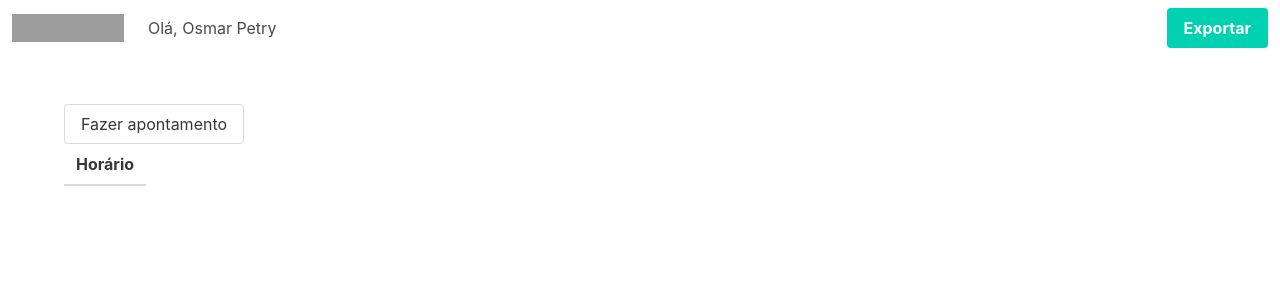
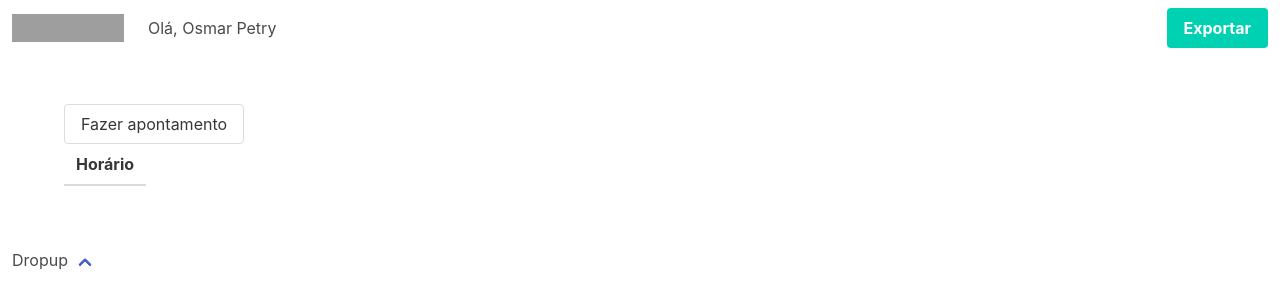
Before and after one commit to holzfallerhund/bater-horas, a React (Create React App) app: page / in a window 1280 px wide. Shown: the top 308 px of the page. Built offline with nearby package versions, Linux system fonts and the light colour scheme; grey boxes are pictures that could not be loaded.

Commit message:
navbar on bottom is there

```diff
--- a/src/App.js
+++ b/src/App.js
@@ -11,6 +11,7 @@ import {
   sum
 } from 'ramda'
 import Navbar from './Navbar/Navbar'
+import NavbarBotton from './NavbarBotton/NavbarBotton'
 import Table from './Table/Table'
 
 const msToHours = ms => ms / 1000 / 60 / 60
@@ -68,6 +69,7 @@ class App extends Component {
           />
         </div>
       </section>
+      <NavbarBotton />
       </Fragment>
     );
   }
--- /dev/null
+++ b/src/NavbarBotton/NavbarBotton.js
@@ -0,0 +1,22 @@
+import React from 'react'
+
+const NavbarBotton = props => (
+    <nav className='navbar' role='navigation' aria-label='dropdown navigation'>
+        <div className='navbar-menu'>
+            <div className='navbar-start'>
+                <div className='navbar-item has-dropdown has-dropdown-up'>
+                    <a href='/'className='navbar-link'>
+                    Dropup
+                    </a>
+                    <div className='navbar-dropdown'>
+                        <a href='/'className='navbar-item'>
+                            Overview
+                        </a>
+                    </div>
+                </div>
+            </div>
+        </div>
+    </nav>
+)
+
+export default NavbarBotton
```
